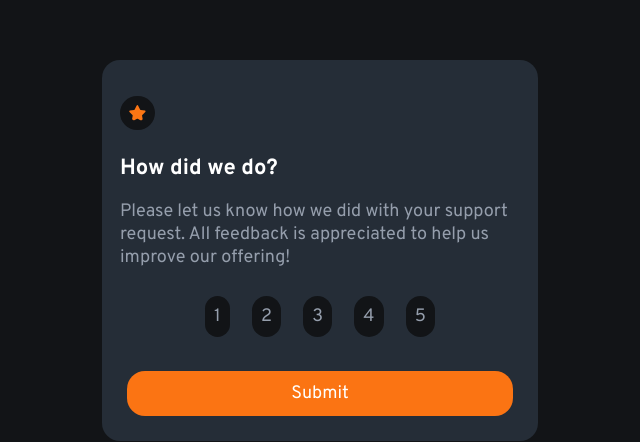
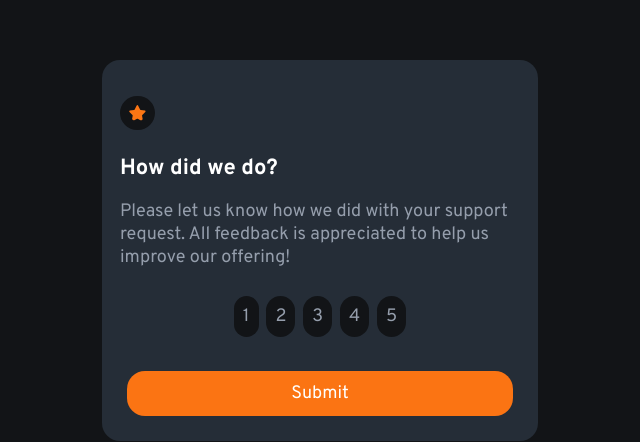
Before and after one commit to AlsoShantanuBorkar/Interactive-Rating-Component, a plain HTML site: page index.html in a window 1280 px wide. Shown: the part 160-602 px from the top of the page, without its empty margins (320-960 px from the left). Drawn offline with Linux system fonts and the light colour scheme.

Commit message:
Update styles.css

```diff
--- a/styles.css
+++ b/styles.css
@@ -158,7 +158,7 @@ body main p , ul li{
     background-color: var(--Very-Dark-Blue);
     text-align: center;
     padding: 0.5rem;
-    margin: 0.5rem;
+    margin: 0.1rem;
     transition: all 0.5s ease-in-out;
     cursor: pointer;
 }
```
